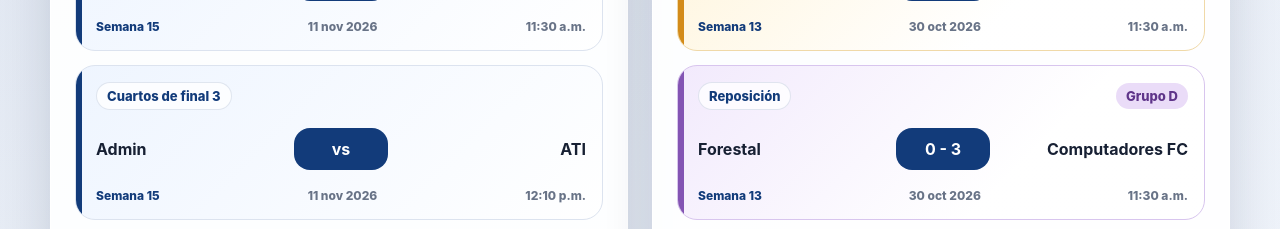
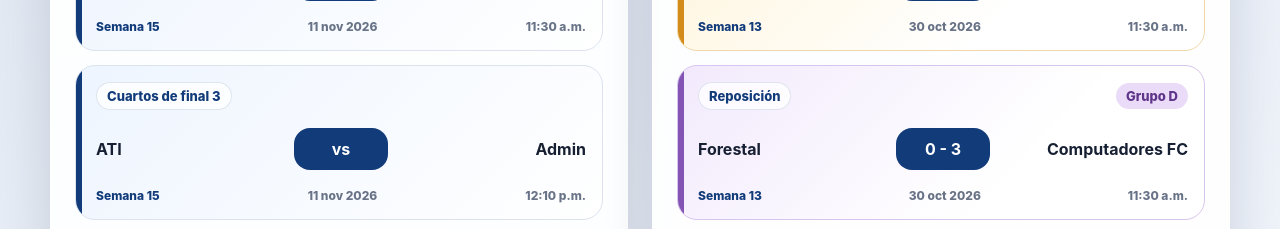
Before and after one commit to urenakiller10/futsala-tec, a React (Vite) app in the folder torneo-futsala-tec/: page / in a window 1280 px wide. Shown: the part 1120-1349 px from the top of the page. Built offline with nearby package versions, Linux system fonts and the light colour scheme.

Commit message:
feat: swap home and away teams for quarterfinal match 3 in initialData.js and App.jsx

```diff
--- a/torneo-futsala-tec/src/App.jsx
+++ b/torneo-futsala-tec/src/App.jsx
@@ -11,7 +11,7 @@ import futsalaTecShield from './assets/futsala tec.jpeg';
 // Cada vez que initialData cambie y quieras que todos los usuarios
 // reciban los nuevos datos, aumenta esta versión:
 // v4 -> v5 -> v6...
-const DATA_VERSION = 'v20';
+const DATA_VERSION = 'v21';
 
 const STORAGE_KEY = `torneo-futsala-tec-data-${DATA_VERSION}`;
 
@@ -90,7 +90,7 @@ function App() {
             return { ...match, homeTeam: 'ICO FC', awayTeam: 'Produ FC', date: '2026-11-06', time: '12:10 p.m.', week: 'Semana 14' };
           }
           if (match.knockout === 'qf-3' && !match.played) {
-            return { ...match, homeTeam: 'Admin', awayTeam: 'ATI', date: '2026-11-11', time: '12:10 p.m.', week: 'Semana 15' };
+            return { ...match, homeTeam: 'ATI', awayTeam: 'Admin', date: '2026-11-11', time: '12:10 p.m.', week: 'Semana 15' };
           }
           if (match.knockout === 'qf-4' && !match.played) {
             return { ...match, homeTeam: 'MecaFutsal', awayTeam: 'Mante FC', date: '2026-11-11', time: '11:30 a.m.', week: 'Semana 15' };
--- a/torneo-futsala-tec/src/data/initialData.js
+++ b/torneo-futsala-tec/src/data/initialData.js
@@ -790,8 +790,8 @@ export const initialData = {
         id: 27,
         phase: 'Cuartos de final 3',
         group: '',
-        homeTeam: 'Admin',
-        awayTeam: 'ATI',
+        homeTeam: 'ATI',
+        awayTeam: 'Admin',
         knockout: 'qf-3',
         date: '2026-11-11',
         time: '12:10 p.m.',
```
